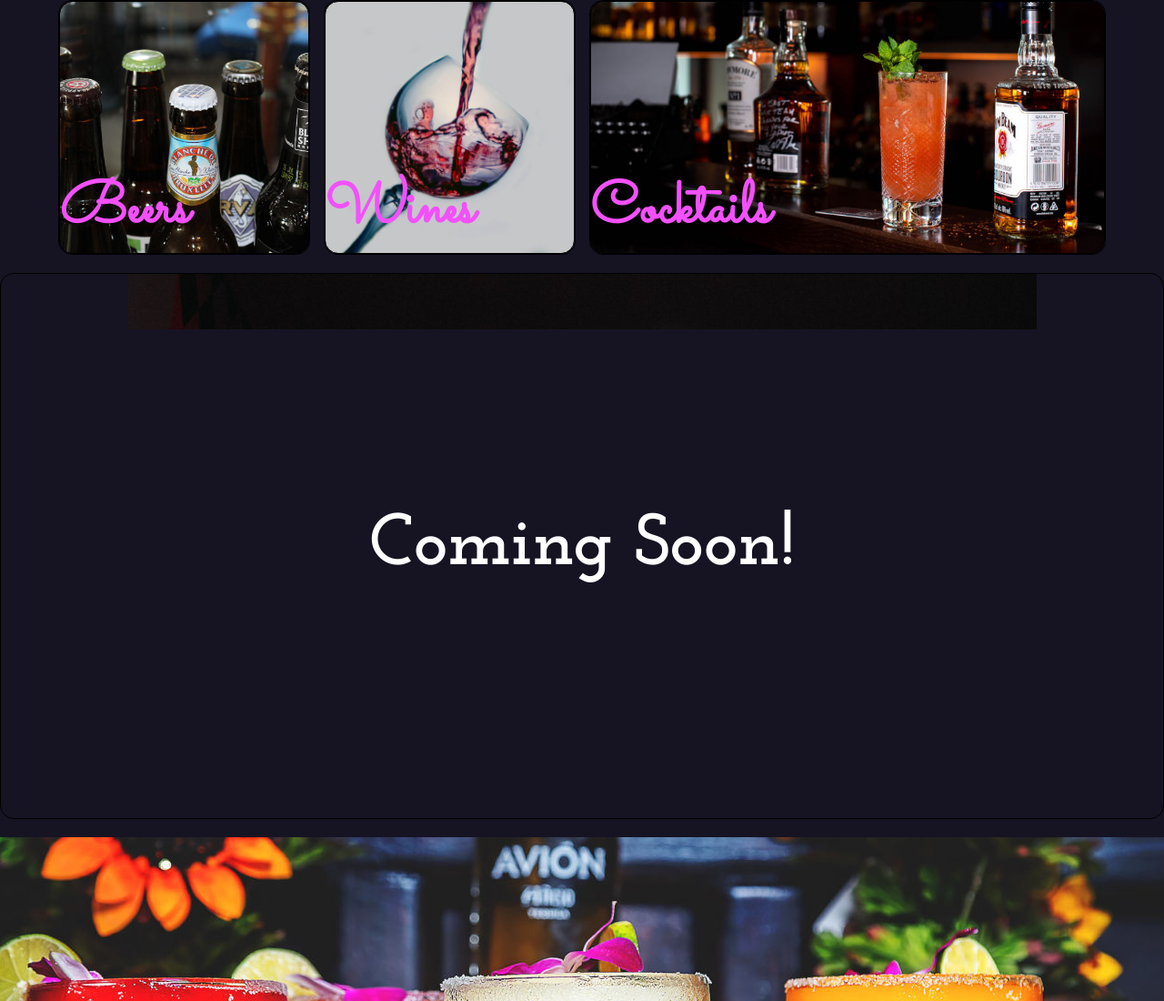
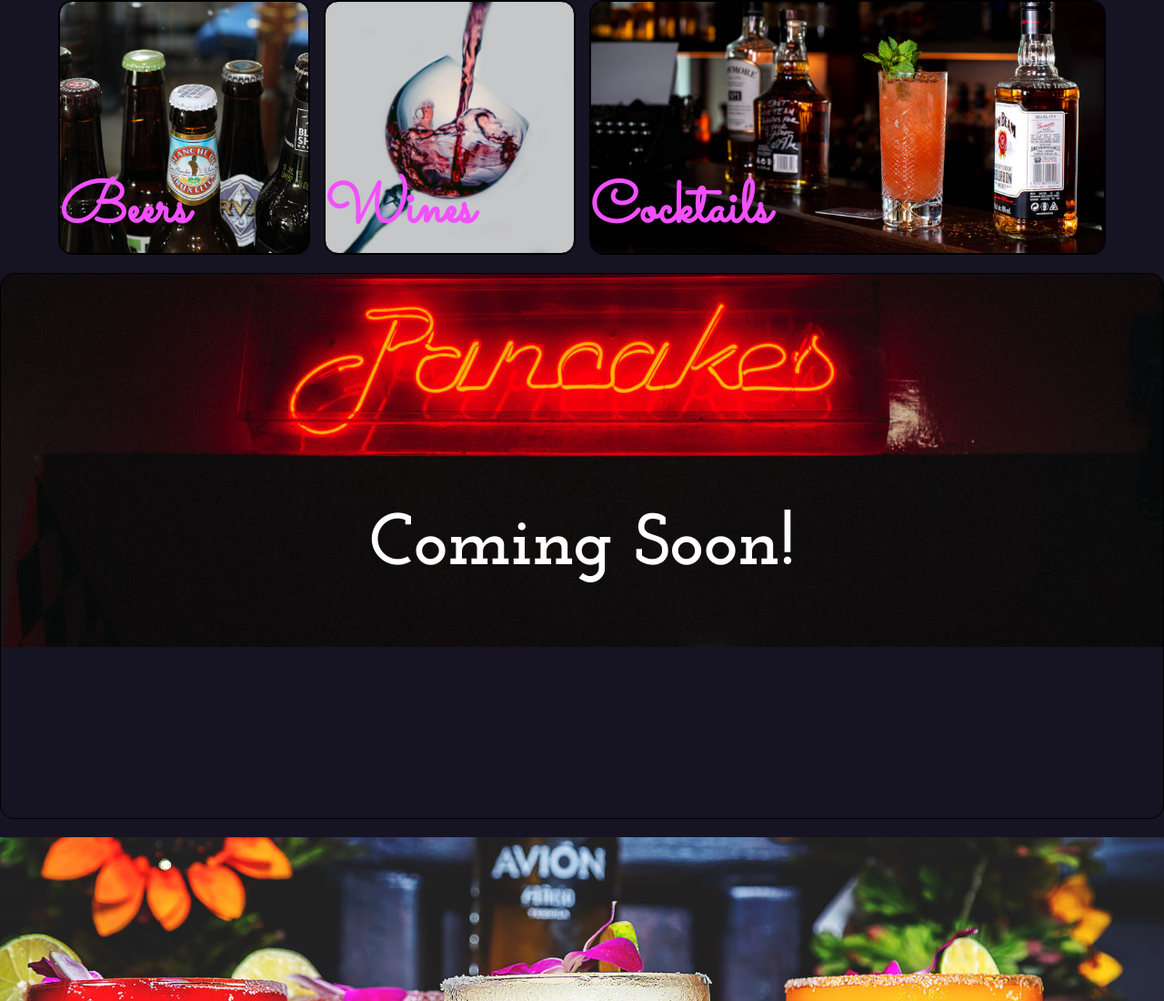
Before and after one commit to Carlos7365/Meats-n-Buns, a plain HTML site: page index.html in a window 1280 px wide. Shown: the part 1350-2450 px from the top of the page at 91% size. Drawn offline with Linux system fonts and the light colour scheme.

Commit message:
Adjustments

```diff
--- a/main.css
+++ b/main.css
@@ -264,6 +264,10 @@ h3 {
 
 }
 
+.pancakes {
+    display: none;
+}
+
 
 
 
@@ -431,18 +435,9 @@ h3 {
 
 }
 
-.pancakes {
-    height: 600px;
-    background-image: url(Images/Optim/sh-prateek-katyal-LtX2CBAJd20-unsplash.jpg);
-    width: 100%;
-    background-position: center;
-    background-repeat: no-repeat;
-    margin-top: 20px;
-    justify-content: center;
-    background-attachment: fixed;
-    align-items: center;
 
-}
+
+
 
 .footer {
     height: 400px;
@@ -467,6 +462,19 @@ h3 {
 
     .hero-img {
         background-image: url(Images/Optim/NEON-SIGN-01.jpg);
+    }
+
+    .pancakes {
+        display: flex;
+        height: 600px;
+        background-image: url(Images/Optim/prateek-katyal-LtX2CBAJd20-unsplash.jpg);
+        width: 100%;
+        background-position: center;
+        background-repeat: no-repeat;
+        margin-top: 20px;
+        justify-content: center;
+        background-attachment: fixed;
+        align-items: center;
     }
 
 
--- a/main.js
+++ b/main.js
@@ -44,7 +44,7 @@ const parallax = document.getElementById
 window.addEventListener("scroll", function ()
 {
     let offset = window.pageYOffset - 1400;
-    parallax.style.backgroundPositionY = offset * .2 + "px";
+    parallax.style.backgroundPositionY = offset * .1 + "px";
     // console.log('Offset: ' + offset);
     // console.log("offset * 0.7" + offset)
 })
```
Also changed, not shown: Images/Optim/prateek-katyal-LtX2CBAJd20-unsplash.svg (added).
